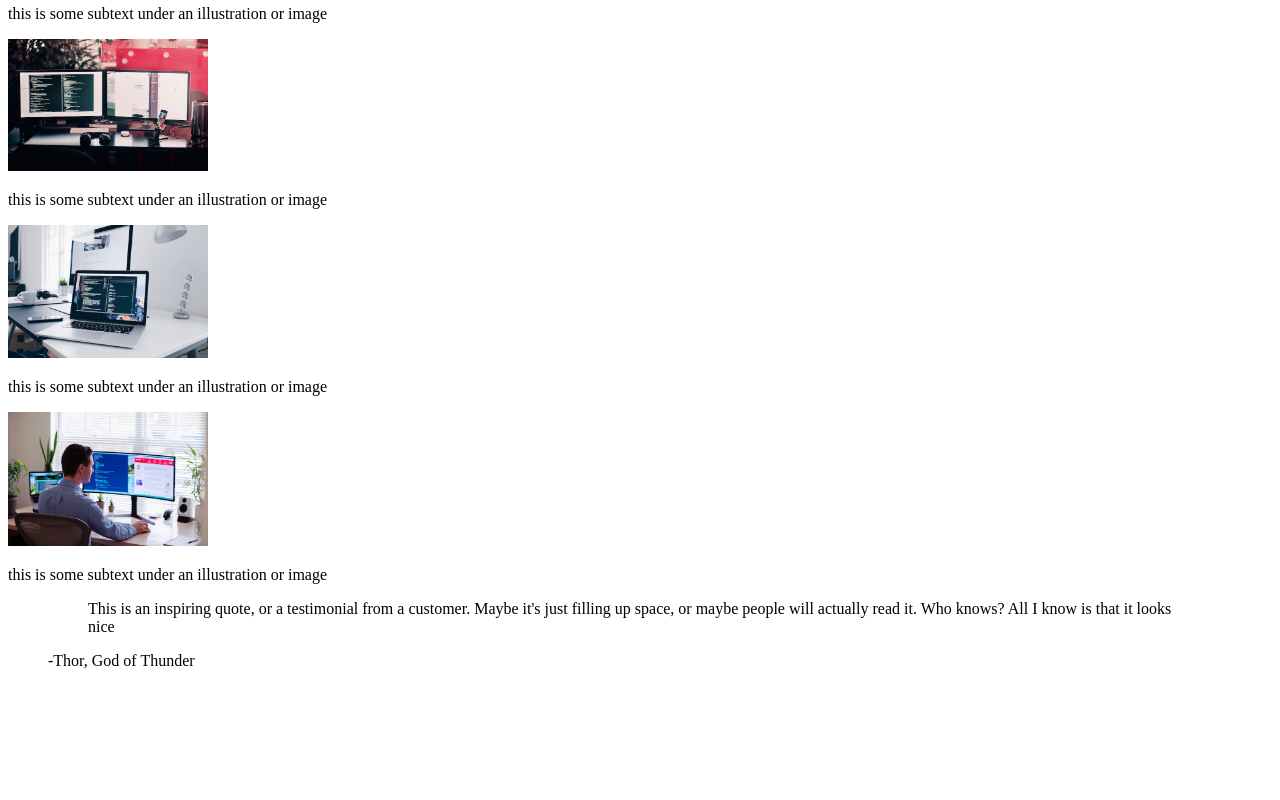
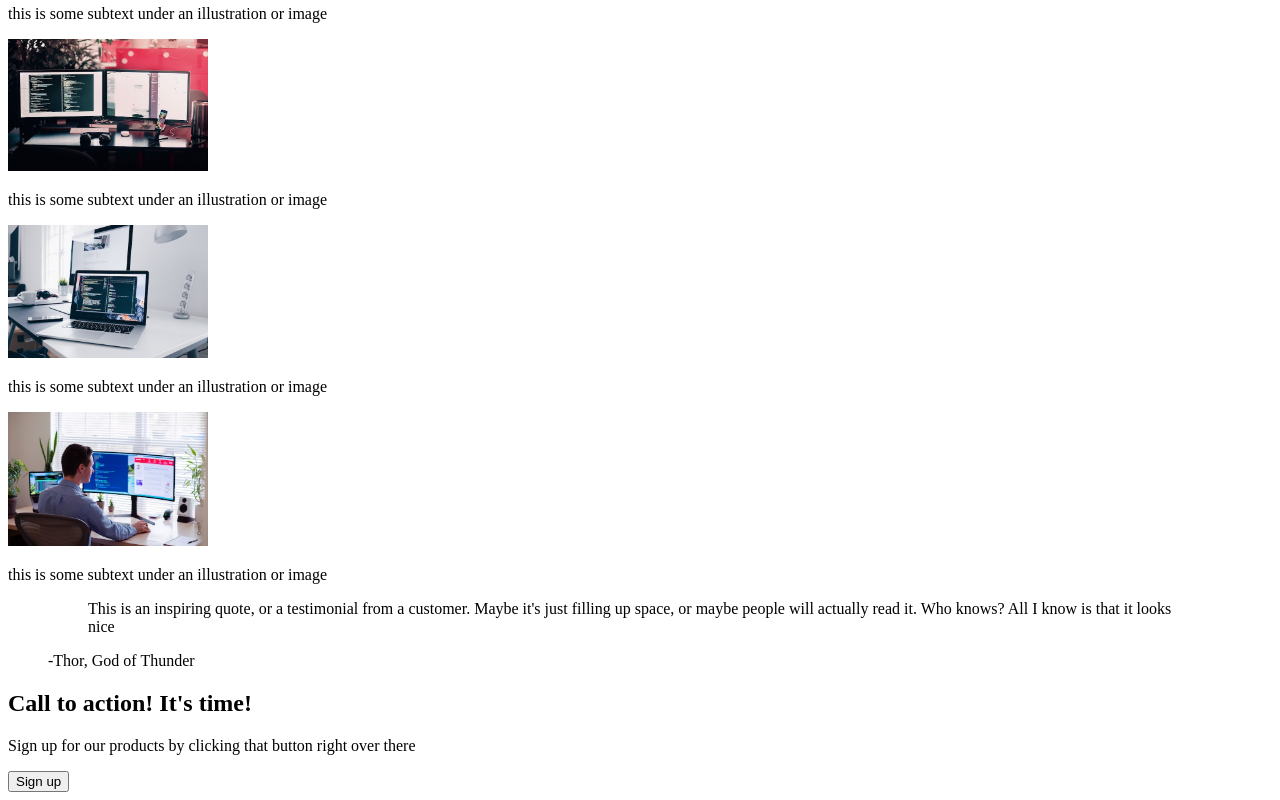
Before and after one commit to wissman77/landing-page, a plain HTML site: page index.html in a window 1280 px wide. Shown: the part 585-1385 px from the top of the page. Before the commit the page ends 1271 px from the top, so only its background shows below. Drawn offline with Linux system fonts and the light colour scheme.

Commit message:
Add sign up section to index.html file

```diff
--- a/index.html
+++ b/index.html
@@ -66,5 +66,17 @@
       </figure>
     </div>
   </section>
+
+  <section id="signup">
+    <div class="container">
+      <div class="signup-box">
+        <div class="signup-info">
+          <h2>Call to action! It's time!</h2>
+          <p>Sign up for our products by clicking that button right over there</p>
+        </div>
+        <button class="signup-inverted">Sign up</button>
+      </div>
+    </div>
+  </section>
 </body>
 </html>
```
